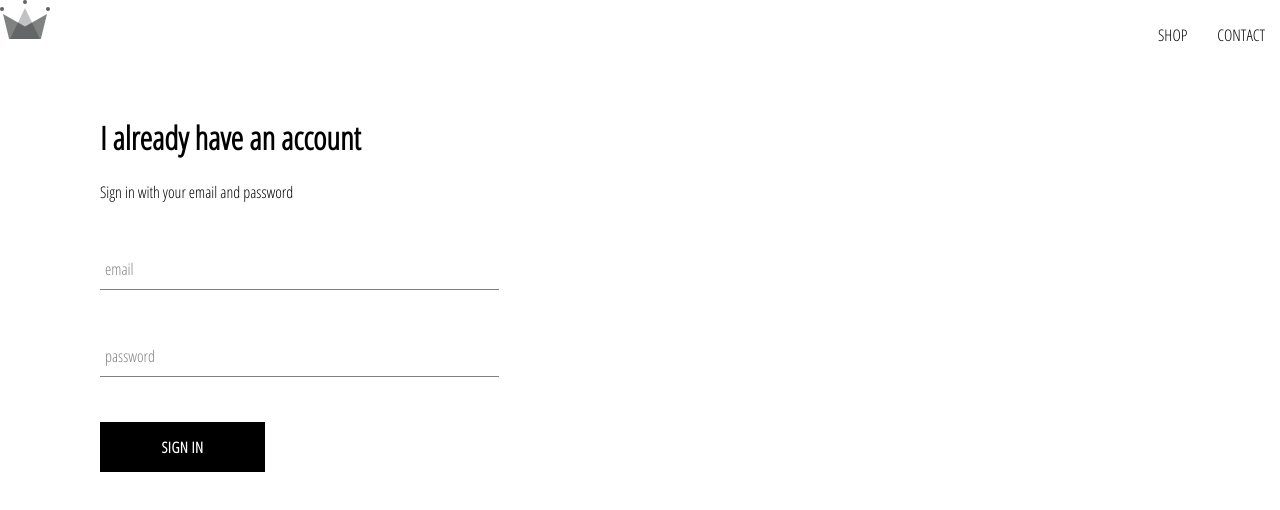
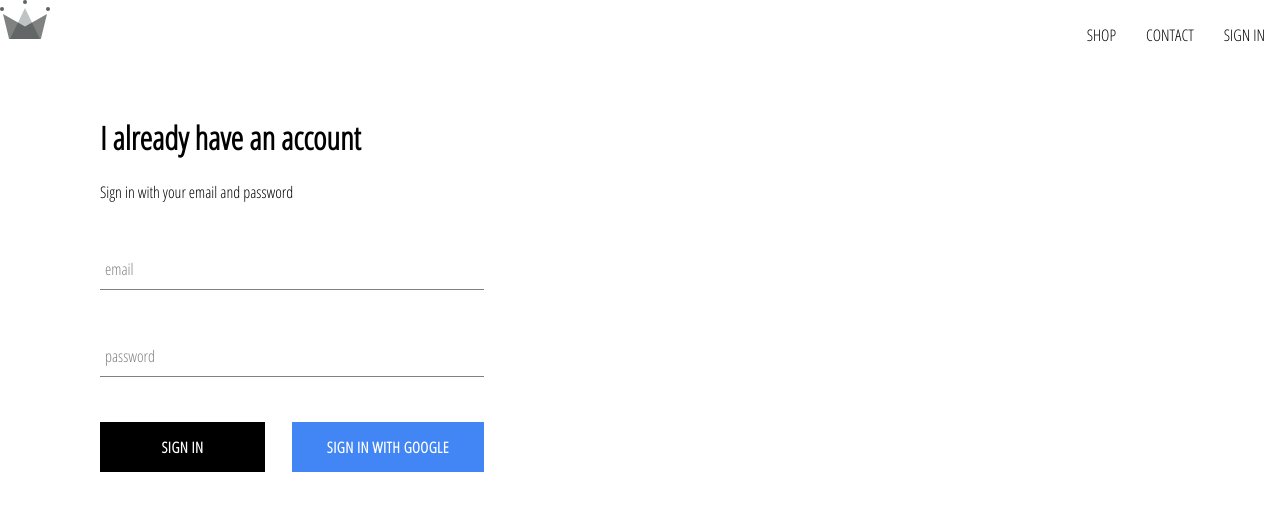
Before and after one commit to BlertaPanduri/online-clothing, a React (Create React App) app: page /signin in a window 1280 px wide. Shown: the top 510 px of the page. Built offline with nearby package versions, Linux system fonts and the light colour scheme; no server answers.

Commit message:
integrated firebase into application, created sign in page with sign in component and sign in with google

```diff
--- a/package.json
+++ b/package.json
@@ -6,6 +6,7 @@
     "@testing-library/jest-dom": "^4.2.4",
     "@testing-library/react": "^9.5.0",
     "@testing-library/user-event": "^7.2.1",
+    "firebase": "^7.21.1",
     "node-sass": "^4.14.1",
     "react": "^16.13.1",
     "react-dom": "^16.13.1",
--- a/src/App.css
+++ b/src/App.css
@@ -7,3 +7,8 @@
     color: black;
     text-decoration: none;
 }
+
+
+* {
+    box-sizing: border-box;
+}
--- a/src/App.js
+++ b/src/App.js
@@ -5,11 +5,36 @@
 import ShopPage from "./pages/shop/shop.js";
 import Header from './components/header/header';
 import SignInAndSignUpPage from './pages/sign-in-and-sign-up/sign-in-and-sign-up';
+import {auth} from '../src/components/firebase/firebase.utils.js';
 
-function App() {
+ class App extends React.Component{
+   constructor(){
+     super();
+     this.state = {
+       currentUser: null
+     }
+   }
+
+
+   unsubscribeFromAuth = null;
+
+   componentDidMount(){
+     this.unsubscribeFromAuth = auth.onAuthStateChanged( user => {
+       this.setState({currentUser: user})
+       console.log(user)
+     })
+
+   }
+
+   componentWillUnmount(){
+     this.unsubscribeFromAuth()
+   }
+
+
+  render(){
   return (
     <div>
-      <Header/>
+      <Header currentUser={this.state.currentUser}/>
       <Switch>
      <Route exact path='/' component={Homepage} />
      <Route path='/shop' component={ShopPage}/>
@@ -17,6 +42,8 @@
      </Switch>
     </div>
   );
+ }
+
 }
 
 export default App;
--- a/src/components/custom-button/custom-button.js
+++ b/src/components/custom-button/custom-button.js
@@ -1,8 +1,8 @@
 import React from 'react';
 import './custom-button.styles.scss';
 
-const CustomButton = ({children, ...otherProps}) => (
-  <button className='custom-button' {...otherProps}>
+const CustomButton = ({children, isGoogleSignIn, ...otherProps}) => (
+  <button className={`${isGoogleSignIn ? 'google-sign-in': ''} custom-button`} {...otherProps}>
       {children}
   </button>
 );
--- a/src/components/custom-button/custom-button.styles.scss
+++ b/src/components/custom-button/custom-button.styles.scss
@@ -19,4 +19,15 @@
       color: black;
       border: 1px solid black;
     }
+
+    &.google-sign-in {
+      background-color: #4285f4;
+      color: white;
+
+
+      &:hover{
+        background-color: #357ae8;
+      }
+    }
+
   }
--- /dev/null
+++ b/src/components/firebase/firebase.utils.js
@@ -0,0 +1,28 @@
+import firebase from 'firebase/app';
+import 'firebase/firestore';
+import 'firebase/auth';
+
+
+const config={
+    apiKey: "AIzaSyADPE9FnU1hGysl6s_YREdBK-P_2UGDj_k",
+    authDomain: "onlineshop-db-75d7f.firebaseapp.com",
+    databaseURL: "https://onlineshop-db-75d7f.firebaseio.com",
+    projectId: "onlineshop-db-75d7f",
+    storageBucket: "onlineshop-db-75d7f.appspot.com",
+    messagingSenderId: "179362702807",
+    appId: "1:179362702807:web:feaf54152d40673c8b1792",
+    measurementId: "G-DMM6W0R899"
+};
+
+
+firebase.initializeApp(config);
+
+export const auth = firebase.auth();
+export const firestor = firebase.firestore();
+
+const provider = new firebase.auth.GoogleAuthProvider();
+provider.setCustomParameters({prompt: 'select_account'});
+
+export const signInWithGoogle = () => auth.signInWithPopup(provider);
+
+export default firebase;
--- a/src/components/form-input/form-input.js
+++ b/src/components/form-input/form-input.js
@@ -1,5 +1,6 @@
 import React from 'react';
 import './form-input.styles.scss';
+
 
 const FormInput = ({handleChange, label, ...otherProps}) => (
    <div className='group'>
--- a/src/components/header/header.js
+++ b/src/components/header/header.js
@@ -2,8 +2,9 @@
 import {Link} from 'react-router-dom';
 import {ReactComponent as Logo} from '../../assets/crown.svg';
 import './header.styles.scss';
+import {auth} from '../firebase/firebase.utils.js';
 
-const Header = () => (
+const Header = ({currentUser}) => (
 <div className='header'>
     <Link to='/'>
         <Logo className='logo'/>
@@ -19,6 +20,12 @@
        CONTACT
     </Link>
     </div>
+{
+    currentUser ?
+    <div className='option' onClick={() => auth.signOut()}>SIGN OUT</div>
+    :
+    <Link className ='option' to='/signin'>SIGN IN</Link>
+}
 </div>
 </div>
 )
--- a/src/components/sign-in/sign-in.js
+++ b/src/components/sign-in/sign-in.js
@@ -2,6 +2,8 @@
 import './sign-in.styles.scss';
 import FormInput from '../form-input/form-input';
 import CustomButton from '../custom-button/custom-button';
+
+import {signInWithGoogle} from '../firebase/firebase.utils.js';
 
 class SignIn extends React.Component{
     constructor(props){
@@ -34,8 +36,12 @@
                         <FormInput  name='email' type='email' value={this.state.email} label='email' required handleChange={this.handleChange} />
                         <FormInput name='password' type='password' value={this.state.email} label='password' required handleChange={this.handleChange} />
 
+                      <div className='buttons'>
+                      <CustomButton type='submit'>Sign In</CustomButton>
+                      <CustomButton onClick={signInWithGoogle} isGoogleSignIn>Sign In with Google</CustomButton>
+                      </div>
 
-                        <CustomButton type='submit'>Sign In</CustomButton>
+
                     </form>
                 </div>
             )
--- a/src/components/sign-in/sign-in.styles.scss
+++ b/src/components/sign-in/sign-in.styles.scss
@@ -8,3 +8,8 @@
 .title{
     margin: 10px 0;
 }
+
+.buttons{
+    display: flex;
+    justify-content: space-between;
+}
```
Also changed, not shown: 1 other file (tests, documents, lock files or other folders).
